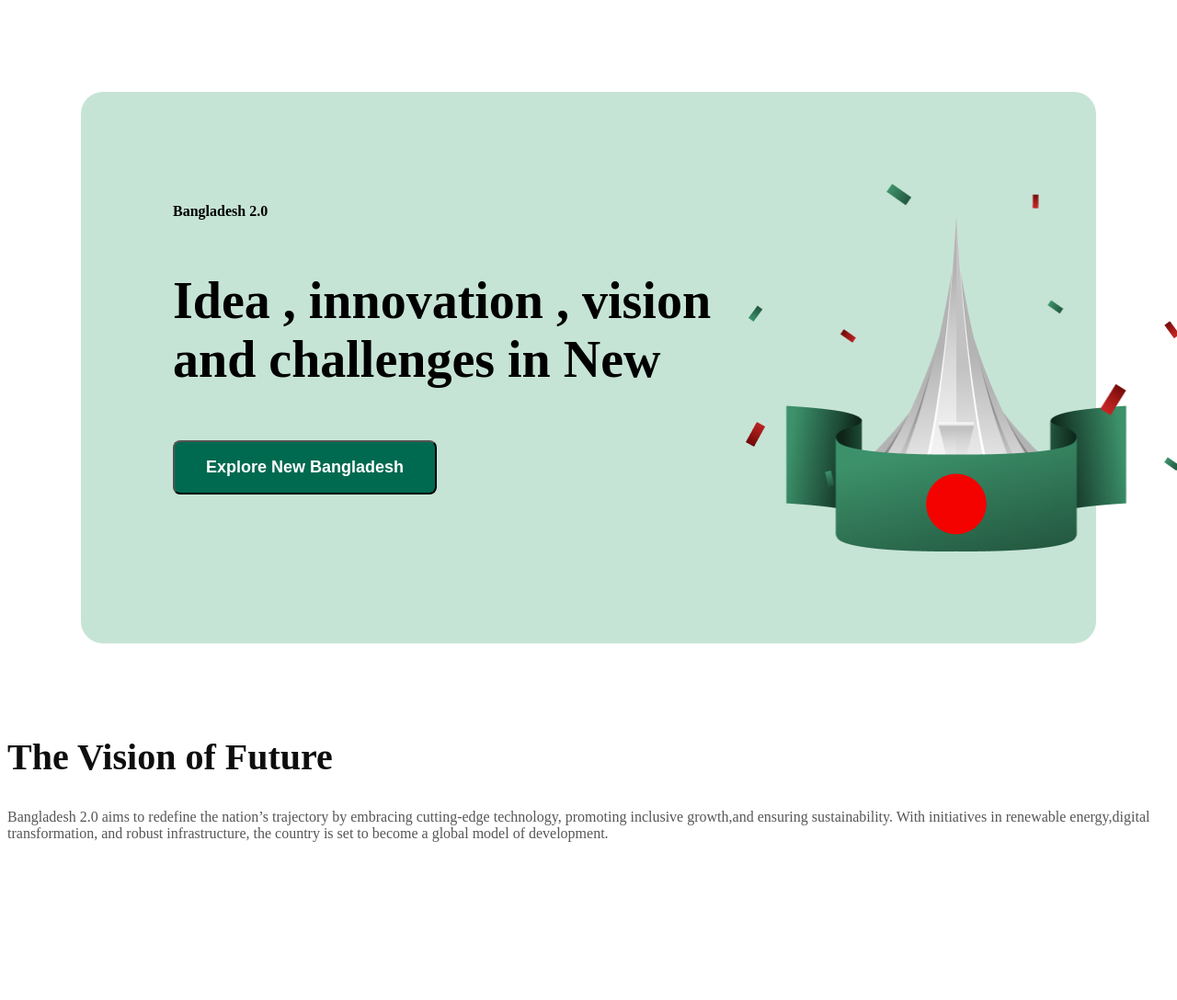
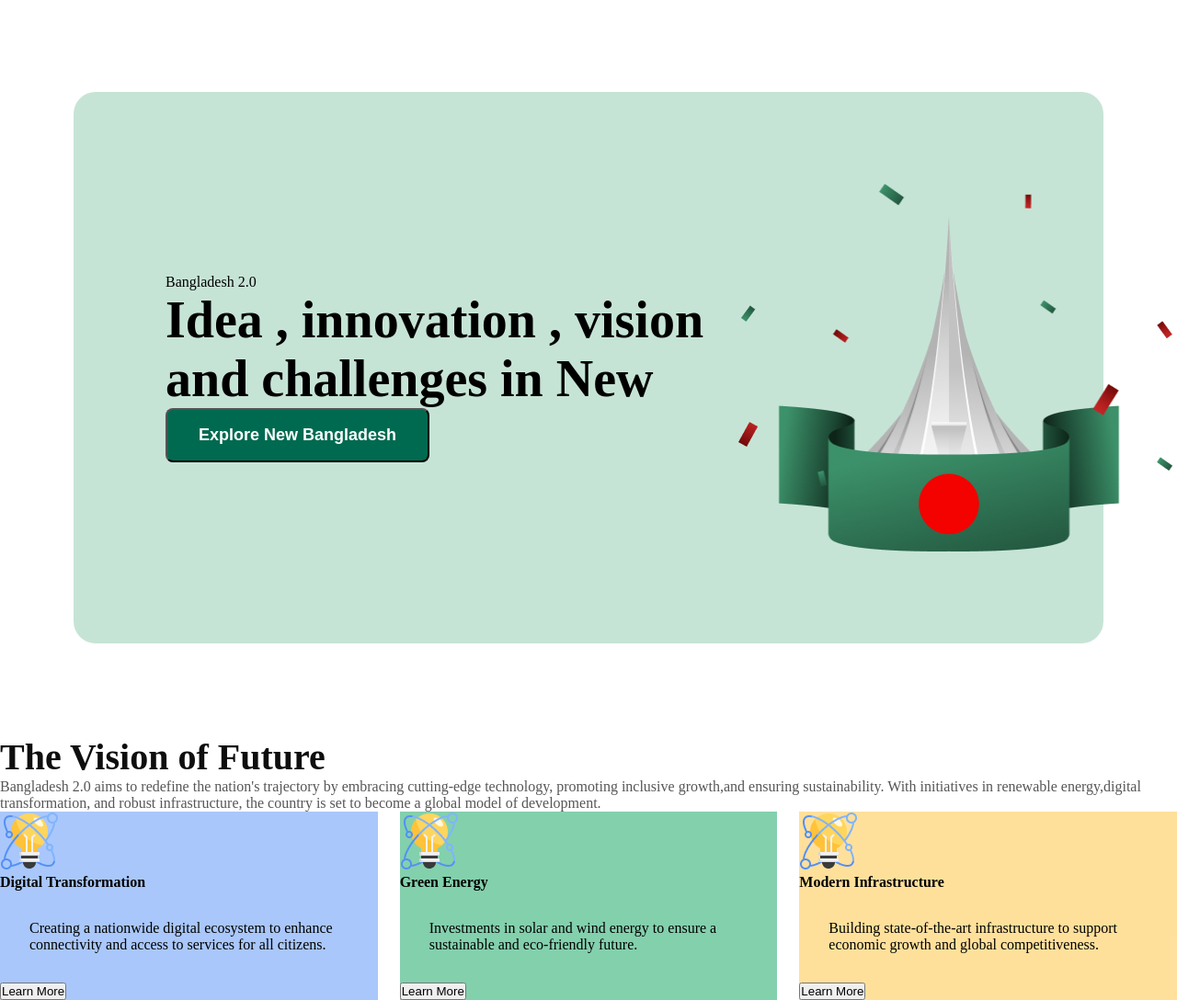
Before and after one commit to SKNOBEL1/assignment-1, a plain HTML site: page index.html in a window 1280 px wide. Shown: the whole page at 92% size. Before the commit the page ends 932 px from the top, so only its background shows below. Drawn offline with Linux system fonts and the light colour scheme.

Commit message:
assignment-1 part 2

```diff
--- a/index.html
+++ b/index.html
@@ -16,7 +16,7 @@
         </nav> -->
      <div class="banner">
         <div class="banner-content">
-         <h4>Bangladesh 2.0</h5>
+         <p>Bangladesh 2.0</p>
          <p class="banner-description">
             Idea , innovation ,
             vision and challenges in New </p>
@@ -26,13 +26,35 @@
      </div>
     </header>
     <main>
+        <!-- The Vision of Future -->
         <section class="vision">
             <h2 class="section-title">The Vision of Future</h2>
             <p class="section-description">
-                Bangladesh 2.0 aims to redefine the nation’s trajectory by embracing cutting-edge technology, promoting inclusive
+                Bangladesh 2.0 aims to redefine the nation's trajectory by embracing cutting-edge technology, promoting inclusive
                 growth,and ensuring sustainability. With initiatives in renewable energy,digital transformation, and robust
                 infrastructure, the country is set to become a global model of development.
             </p>
+            <div class="datas">
+            <!-- .data*3>img+h4.data-title+p.data-description -->
+            <div class="data-1">
+                <img src="assets/card-icon.png" alt="">
+                <h4 class="data-title">Digital Transformation</h4>
+                <p class="data-description">Creating a nationwide digital ecosystem to enhance connectivity and access to services for all citizens.</p>
+                <button >Learn More</button>
+            </div>
+            <div class="data-2">
+                <img src="assets/card-icon.png" alt="">
+                <h4 class="data-title">Green Energy</h4>
+                <p class="data-description">Investments in solar and wind energy to ensure a sustainable and eco-friendly future.</p>
+                <button>Learn More</button>
+            </div>
+            <div class="data-3">
+                <img src="assets/card-icon.png" alt="">
+                <h4 class="data-title">Modern Infrastructure</h4>
+                <p class="data-description">Building state-of-the-art infrastructure to support economic growth and global competitiveness.</p>
+                <button>Learn More</button>
+            </div>
+        </div>
         </section>
 
     </main>
--- a/styles/style.css
+++ b/styles/style.css
@@ -1,5 +1,9 @@
 
-
+*{
+    margin: 0;
+    padding: 0;
+    box-sizing: border-box;
+}
 
 
 .open-sans-normal {
@@ -17,6 +21,7 @@
 /* banner styles */
 .banner{
     display: flex;
+    align-items: center;
     justify-content: space-between;
     border-radius: 24px;
     background-color: #C6E4D6;
@@ -63,3 +68,33 @@
     color: rgba(14, 14, 14, 0.7);
     font-weight: 500;
 }
+/* text center*/
+.text-center{
+     text-align: center;
+}
+/* main styles */
+.main{
+    max-width: 1280px;
+    margin: 80px 160px;
+}
+/* datas style */
+.datas{
+    display: flex;
+    gap: 24px;
+
+}
+.data-description{
+    padding: 32px;
+}
+.data-1{
+    width: 410.67px;
+    background-color: rgba(84, 144, 245, 0.5);
+}
+.data-2{
+    width: 410.67px;
+    background-color:  rgba(9, 161, 92, 0.5);
+}
+.data-3{
+    width: 410.67px;
+    background-color: rgba(255, 194, 57, 0.5);
+}
```
